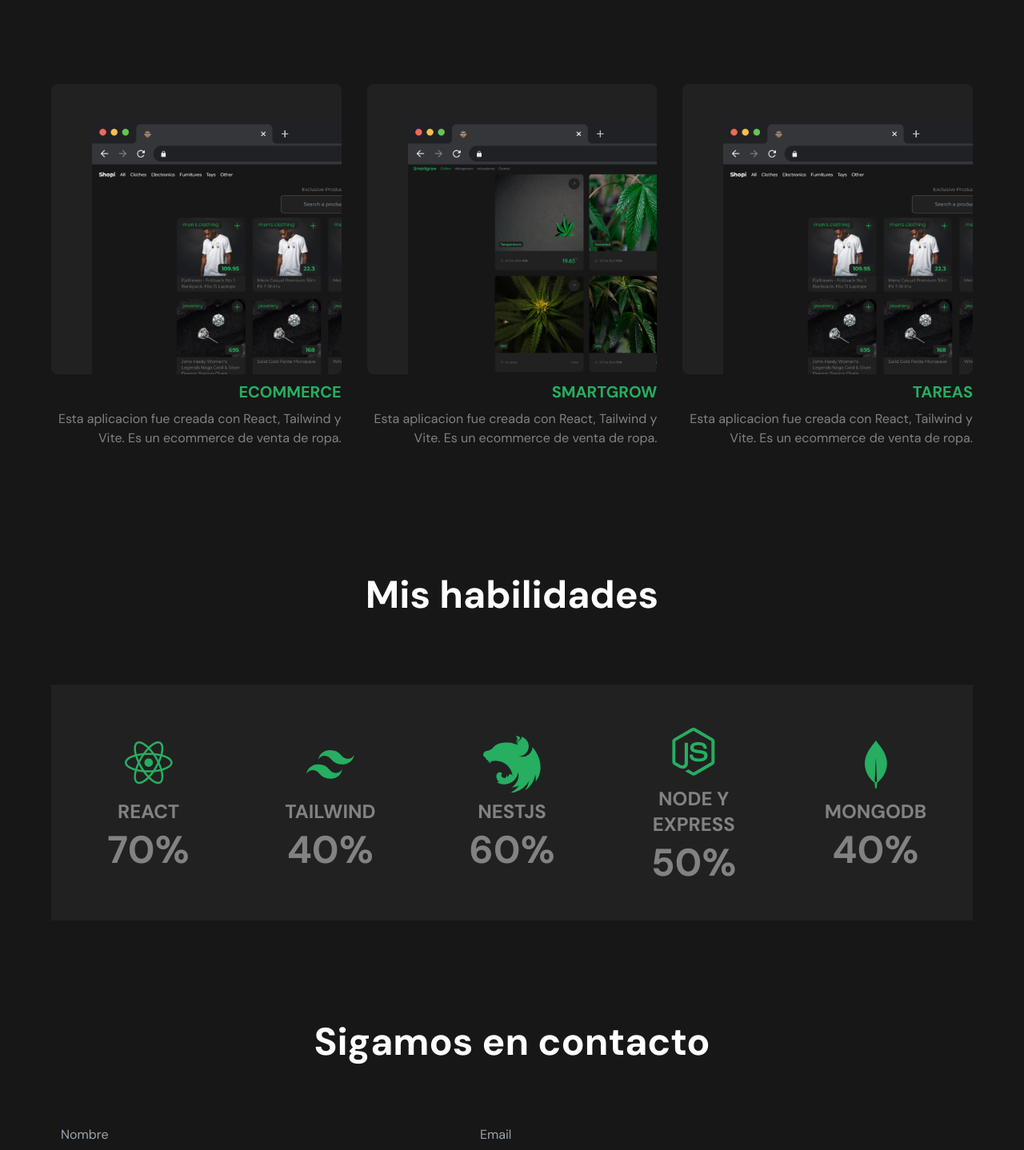
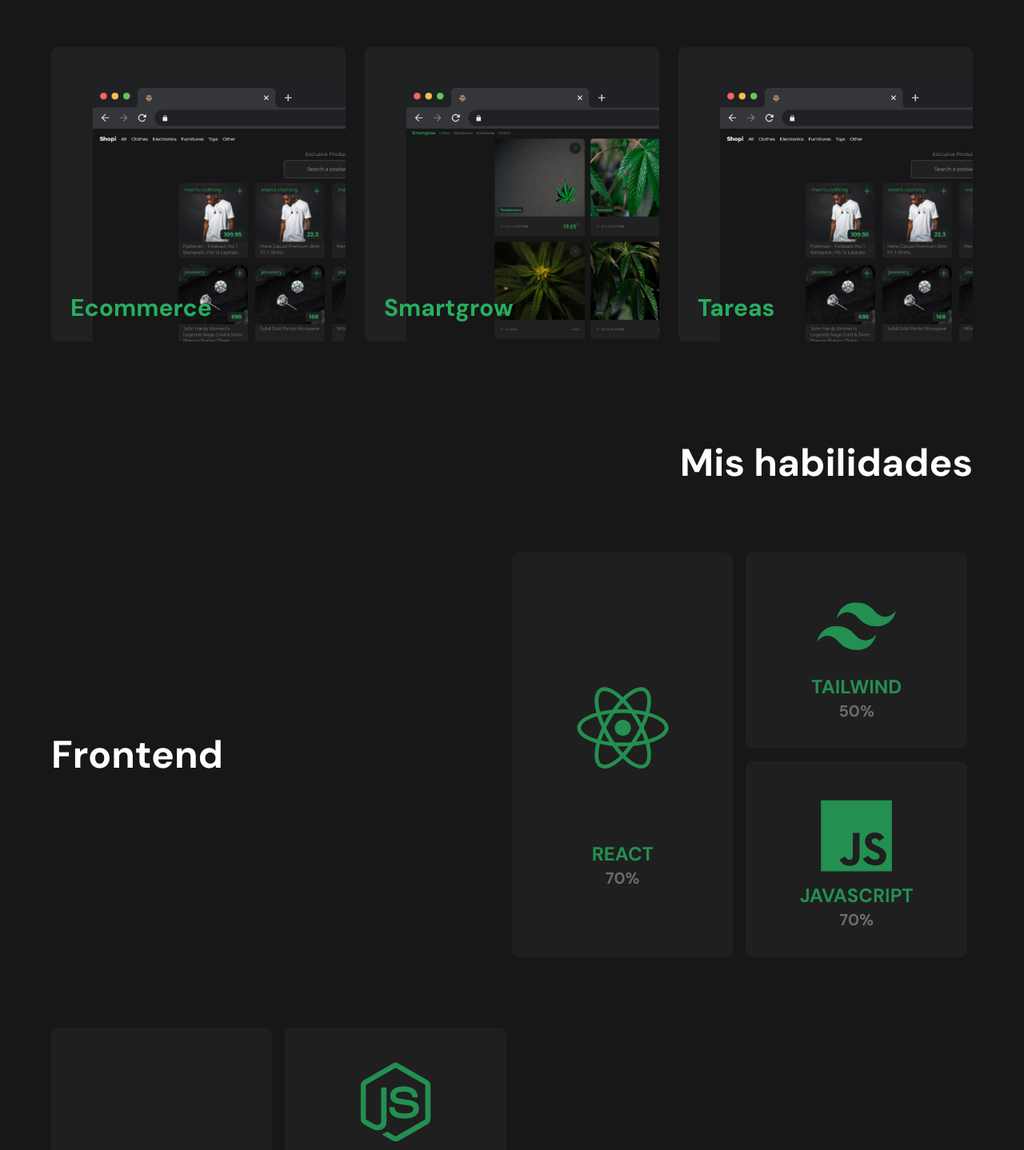
Before and after one commit to santiagoSuarez219/portfolio, a React (Vite) app: page / in a window 1280 px wide. Shown: the part 1277-2715 px from the top of the page at 80% size. Built offline with nearby package versions, Linux system fonts and the light colour scheme.

Commit message:
Update styles and add new components

```diff
--- a/src/Components/AboutMe/index.jsx
+++ b/src/Components/AboutMe/index.jsx
@@ -2,17 +2,17 @@ import AboutMeImg from "../../img/portfolio03.jpg";
 
 const AboutMe = () => {
   return (
-    <main id="about-me" className="py-6 text-right">
-      <h2 className="text-4xl md:text-5xl">Acerca de mi</h2>
-      <div className="flex w-full justify-between">
-        <figure className="w-2/5 hover:scale-105 transition-transform">
+    <main id="about-me" className="lg:py-6 py-4 lg:text-right text-center">
+      <h2 className="text-4xl lg:text-5xl">Acerca de mi</h2>
+      <div className="flex w-full lg:justify-between pt-6 ">
+        <figure className="hidden lg:block w-2/5 hover:scale-105 transition-transform">
           <img
             src={AboutMeImg}
             alt="about-me-img"
             className="aspect-square object-cover rounded-lg"
           />
         </figure>
-        <article className="w-1/2 mt-6 text-xl leading-normal text-gray-color">
+        <article className="w-full lg:w-1/2 text-lg lg:text-xl leading-normal text-gray-color">
           <p>
             Soy un desarrollador full stack con 6 meses de experiencia en el
             desarrollo de aplicaciones web. Vivo en Medellín, Colombia. Mi
@@ -24,7 +24,7 @@ const AboutMe = () => {
             en proyectos de investigación y desarrollo de prototipos orientados
             al Internet de las Cosas y al desarrollo de aplicaciones web.
           </p>
-          <div className="mt-4 text-gray-color text-lg hover:text-green-color cursor-pointer">
+          <div className="mt-2 lg:mt-4 text-gray-color text-base lg:text-lg hover:text-green-color cursor-pointer">
             <a href="">Leer mas</a>
           </div>
         </article>
--- a/src/Components/Contact/index.jsx
+++ /dev/null
@@ -1,34 +0,0 @@
-import { useState } from "react";
-import { CopyToClipboard } from "react-copy-to-clipboard";
-import { Toaster, toast } from "react-hot-toast";
-
-const Contact = ({ title, value, icon: Icon, link }) => {
-  const alertCopy = () => {
-    toast.success("Email copiado al portapapeles", {
-      style: {
-        background: "#333",
-        color: "#fff",
-      },
-    });
-  };
-
-  return (
-    <article className="w-max grid justify-items-center">
-      <div className="icon-container hover:bg-card-color/50 cursor-pointer">
-        {title === "Email" ? (
-          <CopyToClipboard text={value}>
-            <Icon className="icons" onClick={() => alertCopy()} />
-          </CopyToClipboard>
-        ) : (
-          <a href={link} target="blanck">
-            <Icon className="icons" />
-          </a>
-        )}
-        <Toaster />
-      </div>
-      <h3 className="text-2xl mt-4 mb-2">{title}</h3>
-      <p className="font-light">{value}</p>
-    </article>
-  );
-};
-export default Contact;
--- a/src/Components/Header/ContactContainer.jsx
+++ b/src/Components/Header/ContactContainer.jsx
@@ -15,7 +15,7 @@ const ContactContainer = ({ text, icon: Icon }) => {
   return (
     <CopyToClipboard text={text}>
       <div
-        className="flex items-center gap-2 md:gap-4 text-xl text-gray-color cursor-pointer mb-2"
+        className="flex items-center gap-2 md:gap-4 text-base md:text-lg lg:text-xl text-gray-color cursor-pointer mb-2"
         onClick={() => alertCopy()}
       >
         <div className="icon-container">
--- a/src/Components/Header/index.jsx
+++ b/src/Components/Header/index.jsx
@@ -12,8 +12,8 @@ const Header = () => {
   return (
     <header>
       <Navbar />
-      <section className="pt-10 pb-16 md:flex justify-between items-center gap-8">
-        <figure className="md:order-1">
+      <section className="lg:pt-10 md:py-6 py-4 lg:pb-16 md:flex justify-between items-center gap-8">
+        <figure className="md:order-1 hover:scale-105 transition-transform">
           <img
             src="./public/img/foto1.jpg"
             alt="foto1"
@@ -21,8 +21,8 @@ const Header = () => {
           />
         </figure>
         <article className="text-center mt-8 p-2 md:w-1/2 md:text-left">
-          <h1 className="text-4xl md:text-5xl">Hola, yo soy Santiago Suarez</h1>
-          <p className="text-gray-color text-xl my-4 md:my-6 max-w-[500px]">
+          <h1 className="text-4xl lg:text-5xl">Hola, yo soy Santiago Suarez</h1>
+          <p className="text-gray-color text-lg lg:text-xl my-4 lg:my-6 max-w-[500px]">
             Soy desarrollador full stack con javaScript, react, nodejs, express
             y nestjs. Abajo puedes copiar mi email y ponernos en contacto.
           </p>
@@ -40,7 +40,7 @@ const Header = () => {
           <a
             href="./public/pdf/CVFullStack.pdf"
             target="_blank"
-            className="w-full lg:w-2/3 mt-6 h-16 bg-green-color flex items-center justify-center rounded-lg hover:scale-105 transition-transform text-xl font-semibold"
+            className="w-full lg:w-2/3 mt-6 h-16 bg-green-color flex items-center justify-center rounded-lg hover:scale-105 transition-transform text-base md:text-lg lg:text-xl font-semibold"
           >
             Ver CV
           </a>
--- a/src/Components/MyProjects/index.jsx
+++ b/src/Components/MyProjects/index.jsx
@@ -4,9 +4,9 @@ const MyProjects = () => {
   const description =
     "Esta aplicacion fue creada con React, Tailwind y Vite. Es un ecommerce de venta de ropa.";
   return (
-    <section id="my-skills" className="py-6 text-left">
-      <h2 className="text-4xl mb-16 md:text-5xl">Mis proyectos</h2>
-      <div className="py-16 bg-red mx-auto grid gap-8 auto-rows-max grid-cols-[repeat(auto-fit,minmax(280px,1fr))] justify-items-center items-center">
+    <section id="my-skills" className="py-4 md:py-16 text-center lg:text-left">
+      <h2 className="text-4xl mb-4 md:mb-16 lg:text-5xl">Mis proyectos</h2>
+      <div className="bg-red mx-auto grid gap-6 auto-rows-max grid-cols-[repeat(auto-fit,minmax(280px,1fr))] justify-items-center items-center">
         <ProjectCard
           title={"Ecommerce"}
           description={description}
--- /dev/null
+++ b/src/Components/MySkills/CardSkill.jsx
@@ -0,0 +1,12 @@
+const CardSkill = ({ text, value, icon: Icon }) => {
+  return (
+    <div className="w-full opacity-80 transition hover:opacity-100 h-full p-6 bg-card-color rounded-lg flex flex-col items-center justify-center text-green-color">
+      <figure className="w-3/5 h-3/5">
+        <Icon className="w-full h-full object-cover" />
+      </figure>
+      <p className="text-2xl font-semibold">{text}</p>
+      <p className="text-xl font-semibold text-gray-color">{value}</p>
+    </div>
+  );
+};
+export default CardSkill;
--- /dev/null
+++ b/src/Components/MySkills/LayaoutSkills.jsx
@@ -0,0 +1,14 @@
+import CardSkill from "./CardSkill";
+
+const LayaoutSkills = (props) => {
+  return (
+    <div className="w-1/2 grid grid-cols-[repeat(2,48%)] grid-rows-2 gap-4 ">
+      <div className="row-span-full">
+        <CardSkill text={props.texts[0]} value={"70%"} icon={props.icons[0]} />
+      </div>
+      <CardSkill text={props.texts[1]} value={"50%"} icon={props.icons[1]} />
+      <CardSkill text={props.texts[2]} value={"70%"} icon={props.icons[2]} />
+    </div>
+  );
+};
+export default LayaoutSkills;
--- a/src/Components/MySkills/index.jsx
+++ b/src/Components/MySkills/index.jsx
@@ -1,5 +1,6 @@
 import { BiLogoReact } from "react-icons/bi";
 import { BiLogoTailwindCss } from "react-icons/bi";
+import { BiLogoJavascript } from "react-icons/bi";
 import { BiLogoNodejs } from "react-icons/bi";
 import { BiLogoMongodb } from "react-icons/bi";
 import { SiNestjs } from "react-icons/si";
@@ -7,6 +8,8 @@ import { BiLogoPostgresql } from "react-icons/bi";
 import { BiLogoGithub } from "react-icons/bi";
 import { BiLogoDocker } from "react-icons/bi";
 import SkillCard from "../SkillCard";
+import CardPortfolio from "../../img/CardPortfolio.jpg";
+import LayaoutSkills from "./LayaoutSkills";
 
 const MySkills = () => {
   return (
@@ -14,13 +17,20 @@ const MySkills = () => {
       id="my-skills"
       className="py-16 text-center flex flex-col lg:gap-6 gap-4"
     >
-      <h2 className="text-4xl mb-16 md:text-5xl">Mis habilidades</h2>
-      <div className="bg-card-color py-12 px-8 text-gray-color grid grid-cols-[repeat(auto-fit,minmax(170px,1fr))] gap-12 place-items-center ">
-        <SkillCard title={"REACT"} level={"70%"} icon={BiLogoReact} />
-        <SkillCard title={"TAILWIND"} level={"40%"} icon={BiLogoTailwindCss} />
-        <SkillCard title={"NESTJS"} level={"60%"} icon={SiNestjs} />
-        <SkillCard title={"NODE Y EXPRESS"} level={"50%"} icon={BiLogoNodejs} />
-        <SkillCard title={"MONGODB"} level={"40%"} icon={BiLogoMongodb} />
+      <h2 className="text-4xl mb-16 md:text-5xl text-right">Mis habilidades</h2>
+      <div className="w-full flex items-center">
+        <h3 className="w-1/2 text-5xl text-left">Frontend</h3>
+        <LayaoutSkills
+          texts={["REACT", "TAILWIND", "JAVASCRIPT"]}
+          icons={[BiLogoReact, BiLogoTailwindCss, BiLogoJavascript]}
+        />
+      </div>
+      <div className="w-full flex items-center mt-16">
+        <LayaoutSkills
+          texts={["NESTJS", "NODE Y EXPRESS", "MONGODB"]}
+          icons={[SiNestjs, BiLogoNodejs, BiLogoMongodb]}
+        />
+        <h3 className="w-1/2 text-5xl text-right">Backend</h3>
       </div>
     </section>
   );
--- a/src/Components/ProjectCard/index.jsx
+++ b/src/Components/ProjectCard/index.jsx
@@ -1,16 +1,15 @@
 const ProjectCard = ({ title, description, imageUrl }) => {
   return (
-    <div className=" h-auto max-w-sm hover:scale-105 transition-transform ">
-      <figure>
+    <div className=" h-auto max-w-sm hover:scale-105 transition-transform cursor-pointer">
+      <figure className="relative">
         <img
           src={imageUrl}
           alt={title}
           className="object-cover aspect-square rounded-lg"
         />
-        <article className="flex flex-col gap-2 py-2 text-right">
-          <h2 className="uppercase text-green-color  text-xl">{title}</h2>
-          <p className="text-base text-gray-color">{description}</p>
-        </article>
+        <span className="absolute bottom-0 left-0 p-6 text-green-color text-3xl font-semibold">
+          {title}
+        </span>
       </figure>
     </div>
   );
```
